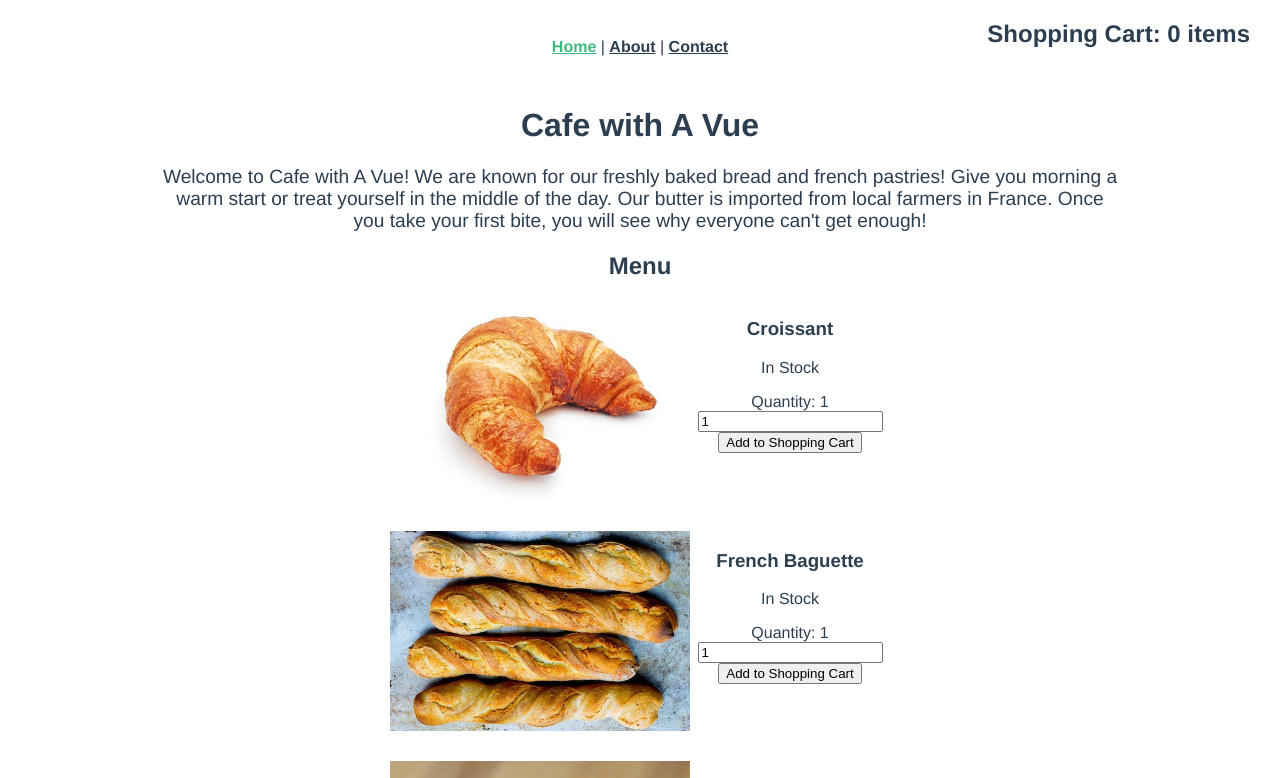
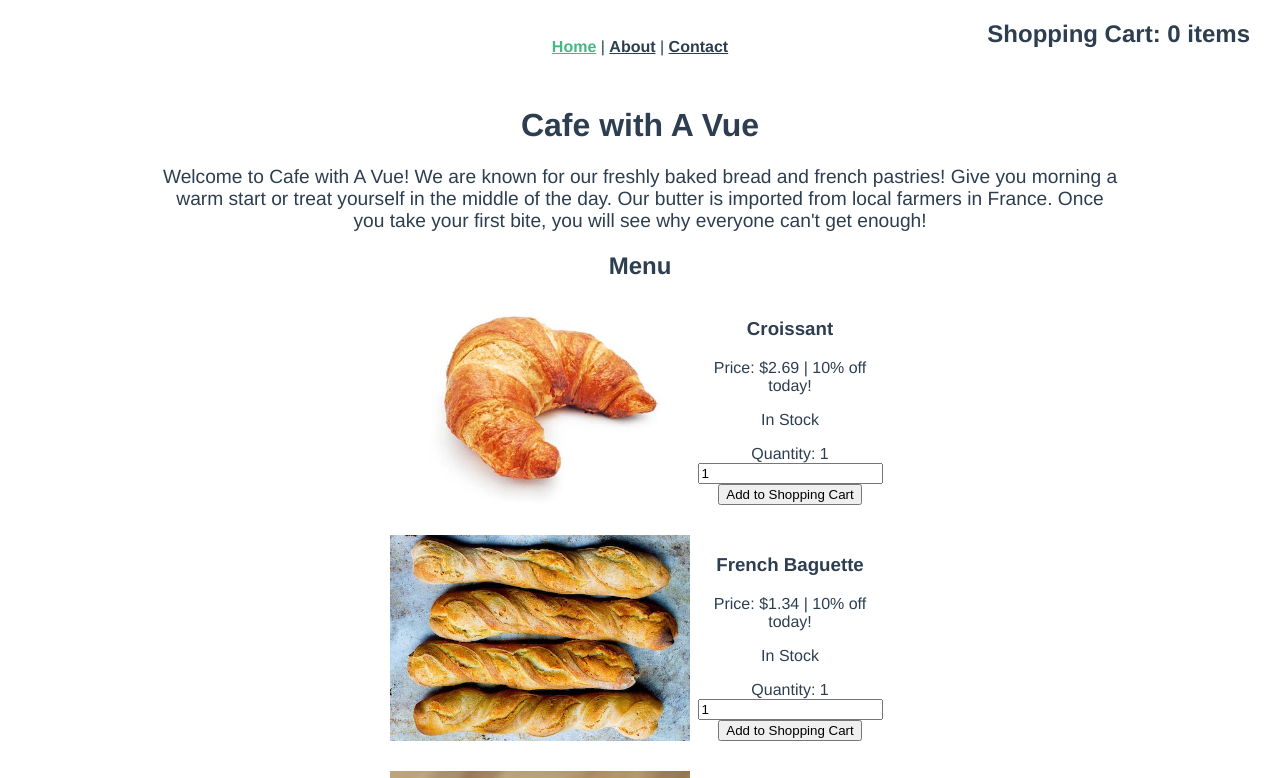
Before and after one commit to logic-fabric/cafe-with-a-vue, a Vue app in the folder cli-version/: page / in a window 1280 px wide. Shown: the top 778 px of the page. Built offline with nearby package versions, Linux system fonts and the light colour scheme.

Commit message:
chapter 2.4 exercise solved

```diff
--- a/cli-version/src/components/MenuItem.vue
+++ b/cli-version/src/components/MenuItem.vue
@@ -1,7 +1,28 @@
 <script>
 export default {
   name: 'MenuItem',
-  props: ['addToShoppingCart', 'image', 'inStock', 'name', 'quantity']
+  props: ['addToShoppingCart', 'image', 'inStock', 'name', 'price', 'quantity'],
+  data() {
+    return {
+      onSale: false
+    }
+  },
+  computed: {
+    generatedPrice() {
+      if (this.onSale) {
+        return (this.price * 0.9).toFixed(2)
+      } else {
+        return this.price
+      }
+    }
+  },
+  beforeMount() {
+    const today = new Date().getDay();
+
+    if (today % 2 === 0) {
+      this.onSale = true;
+    }
+  }
 }
 </script>
 
@@ -11,6 +32,8 @@ export default {
 
     <div>
       <h3>{{ name }}</h3>
+
+      <p>Price: ${{ generatedPrice }}<span v-if="onSale"> | 10% off today!</span></p>
 
       <p v-if="inStock">In Stock</p>
       <p v-else>Out of Stock</p>
--- a/cli-version/src/views/Home.vue
+++ b/cli-version/src/views/Home.vue
@@ -19,6 +19,7 @@
         :name="item.name"
         :image="item.image"
         :quantity="item.quantity"
+        :price="item.price"
         :inStock="item.inStock"
         :key="item.name"
       />
@@ -53,7 +54,8 @@ export default {
             alt: 'A croissant'
           },
           inStock: true,
-          quantity: 1
+          quantity: 1,
+          price: 2.99
         },
         {
           name: 'French Baguette',
@@ -62,7 +64,8 @@ export default {
             alt: 'Four French Baguettes'
           },
           inStock: true,
-          quantity: 1
+          quantity: 1,
+          price: 1.49
         },
         {
           name: 'Éclair',
@@ -71,7 +74,8 @@ export default {
             alt: 'Chocolate Éclair'
           },
           inStock: false,
-          quantity: 1
+          quantity: 1,
+          price: 3.19
         }
       ]
     }
```
